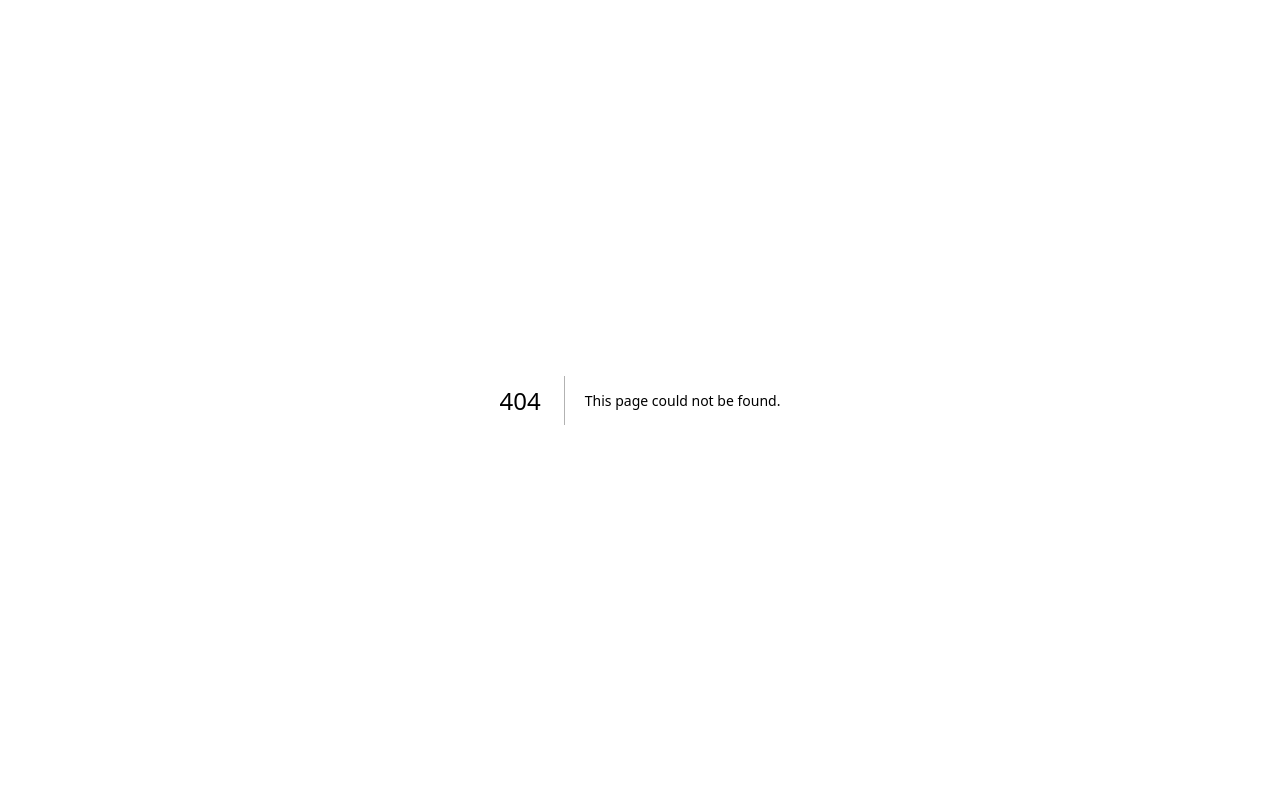
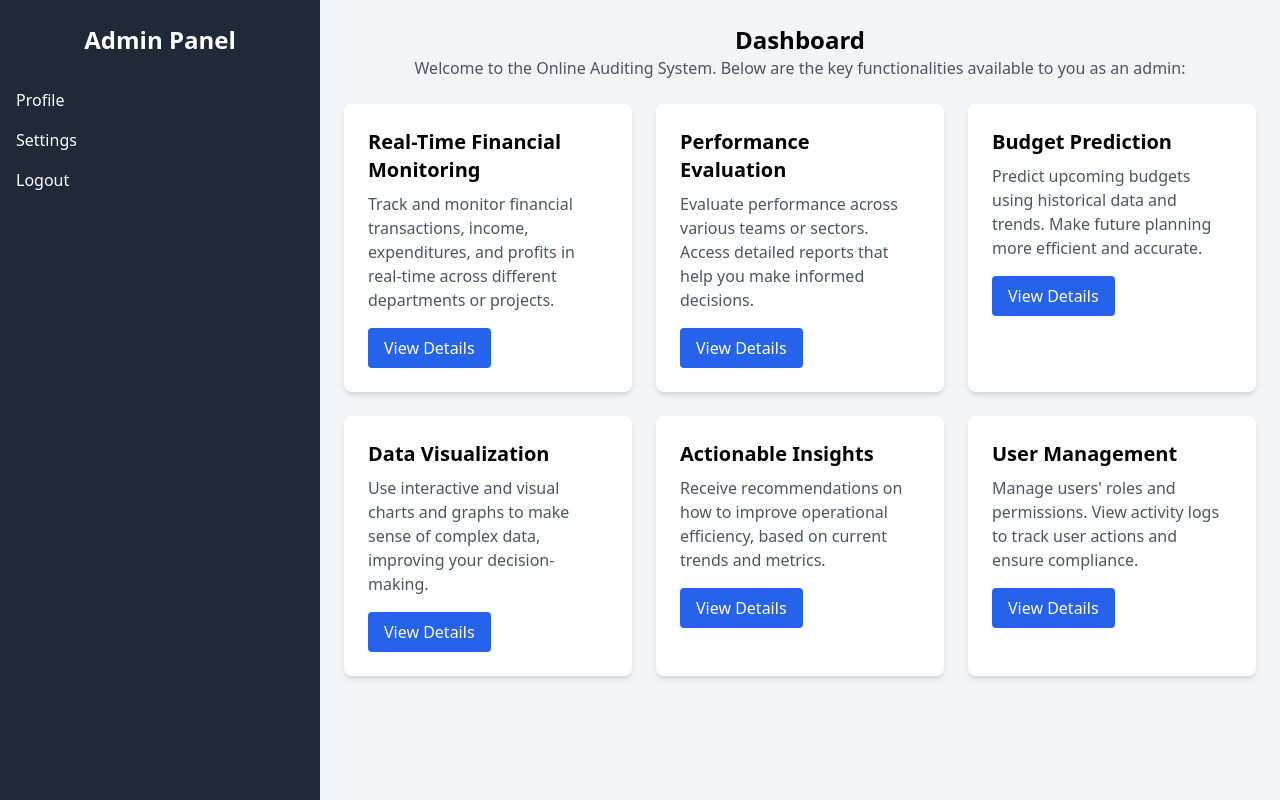
Before and after one commit to sam-zarila/symposium_project, a Next.js app: page /Admin in a window 1280 px wide. Before the commit this address had no page. Built offline with nearby package versions, Linux system fonts and the light colour scheme.

Commit message:
registration

```diff
--- /dev/null
+++ b/app/Admin/landingpage.tsx
@@ -0,0 +1,111 @@
+import React from "react";
+
+export default function Home() {
+    return (
+      <div className="flex flex-col md:flex-row h-screen">
+        {/* Sidebar */}
+        <aside className="bg-gray-800 text-white w-full md:w-1/4 h-16 md:h-full flex md:flex-col items-center md:items-start md:justify-start">
+          <div className="hidden md:flex w-full justify-center py-6">
+            <h1 className="text-2xl font-bold">Admin Panel</h1>
+          </div>
+          <nav className="flex md:flex-col justify-around md:justify-start w-full">
+            <a
+              href="#profile"
+              className="block py-2 px-4 hover:bg-gray-700 w-full text-center md:text-left"
+            >
+              Profile
+            </a>
+            <a
+              href="#settings"
+              className="block py-2 px-4 hover:bg-gray-700 w-full text-center md:text-left"
+            >
+              Settings
+            </a>
+            <a
+              href="#logout"
+              className="block py-2 px-4 hover:bg-gray-700 w-full text-center md:text-left"
+            >
+              Logout
+            </a>
+          </nav>
+        </aside>
+
+        {/* Main Content */}
+        <main className="flex-1 bg-gray-100 p-6">
+          <header className="text-center mb-6">
+            <h2 className="text-2xl font-semibold">Dashboard</h2>
+            <p className="text-gray-600">Welcome to the Online Auditing System. Below are the key functionalities available to you as an admin:</p>
+          </header>
+
+          {/* Functionality Cards */}
+          <div className="grid grid-cols-1 sm:grid-cols-2 lg:grid-cols-3 gap-6">
+            {/* Card 1 - Financial Monitoring */}
+            <div className="bg-white shadow-md rounded-lg p-6 hover:shadow-lg transition">
+              <h3 className="text-xl font-bold">Real-Time Financial Monitoring</h3>
+              <p className="text-gray-600 mt-2">
+                Track and monitor financial transactions, income, expenditures, and profits in real-time across different departments or projects.
+              </p>
+              <button className="mt-4 bg-blue-600 text-white px-4 py-2 rounded hover:bg-blue-700">
+                View Details
+              </button>
+            </div>
+
+            {/* Card 2 - Performance Evaluation */}
+            <div className="bg-white shadow-md rounded-lg p-6 hover:shadow-lg transition">
+              <h3 className="text-xl font-bold">Performance Evaluation</h3>
+              <p className="text-gray-600 mt-2">
+                Evaluate performance across various teams or sectors. Access detailed reports that help you make informed decisions.
+              </p>
+              <button className="mt-4 bg-blue-600 text-white px-4 py-2 rounded hover:bg-blue-700">
+                View Details
+              </button>
+            </div>
+
+            {/* Card 3 - Budget Prediction */}
+            <div className="bg-white shadow-md rounded-lg p-6 hover:shadow-lg transition">
+              <h3 className="text-xl font-bold">Budget Prediction</h3>
+              <p className="text-gray-600 mt-2">
+                Predict upcoming budgets using historical data and trends. Make future planning more efficient and accurate.
+              </p>
+              <button className="mt-4 bg-blue-600 text-white px-4 py-2 rounded hover:bg-blue-700">
+                View Details
+              </button>
+            </div>
+
+            {/* Card 4 - Data Visualization */}
+            <div className="bg-white shadow-md rounded-lg p-6 hover:shadow-lg transition">
+              <h3 className="text-xl font-bold">Data Visualization</h3>
+              <p className="text-gray-600 mt-2">
+                Use interactive and visual charts and graphs to make sense of complex data, improving your decision-making.
+              </p>
+              <button className="mt-4 bg-blue-600 text-white px-4 py-2 rounded hover:bg-blue-700">
+                View Details
+              </button>
+            </div>
+
+            {/* Card 5 - Actionable Insights */}
+            <div className="bg-white shadow-md rounded-lg p-6 hover:shadow-lg transition">
+              <h3 className="text-xl font-bold">Actionable Insights</h3>
+              <p className="text-gray-600 mt-2">
+                Receive recommendations on how to improve operational efficiency, based on current trends and metrics.
+              </p>
+              <button className="mt-4 bg-blue-600 text-white px-4 py-2 rounded hover:bg-blue-700">
+                View Details
+              </button>
+            </div>
+
+            {/* Card 6 - User Management */}
+            <div className="bg-white shadow-md rounded-lg p-6 hover:shadow-lg transition">
+              <h3 className="text-xl font-bold">User Management</h3>
+              <p className="text-gray-600 mt-2">
+                Manage users' roles and permissions. View activity logs to track user actions and ensure compliance.
+              </p>
+              <button className="mt-4 bg-blue-600 text-white px-4 py-2 rounded hover:bg-blue-700">
+                View Details
+              </button>
+            </div>
+          </div>
+        </main>
+      </div>
+    );
+  }
--- /dev/null
+++ b/app/Admin/page.tsx
@@ -0,0 +1,7 @@
+import Home from "./landingpage";
+
+export default function Admin(){
+    return(
+        <Home/>
+    )
+}
--- a/app/login/login.tsx
+++ b/app/login/login.tsx
@@ -51,6 +51,7 @@ const LoginForm = () => {
       const data = await response.json();
       setSuccessMessage("Login successful!");
       console.log("Login successful:", data);
+      window.location.href ='/Admin'
 
       // Store the token or handle post-login actions
       localStorage.setItem("token", data.accessToken);
```
